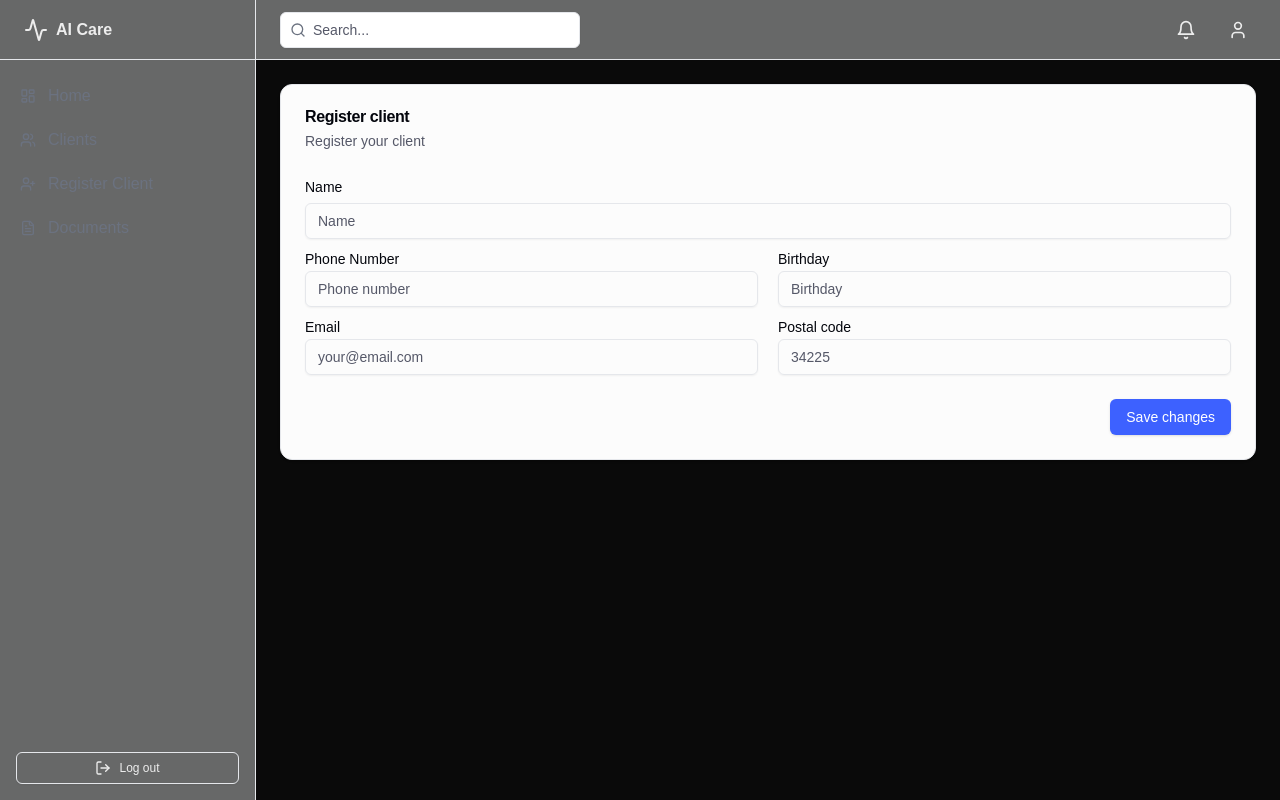
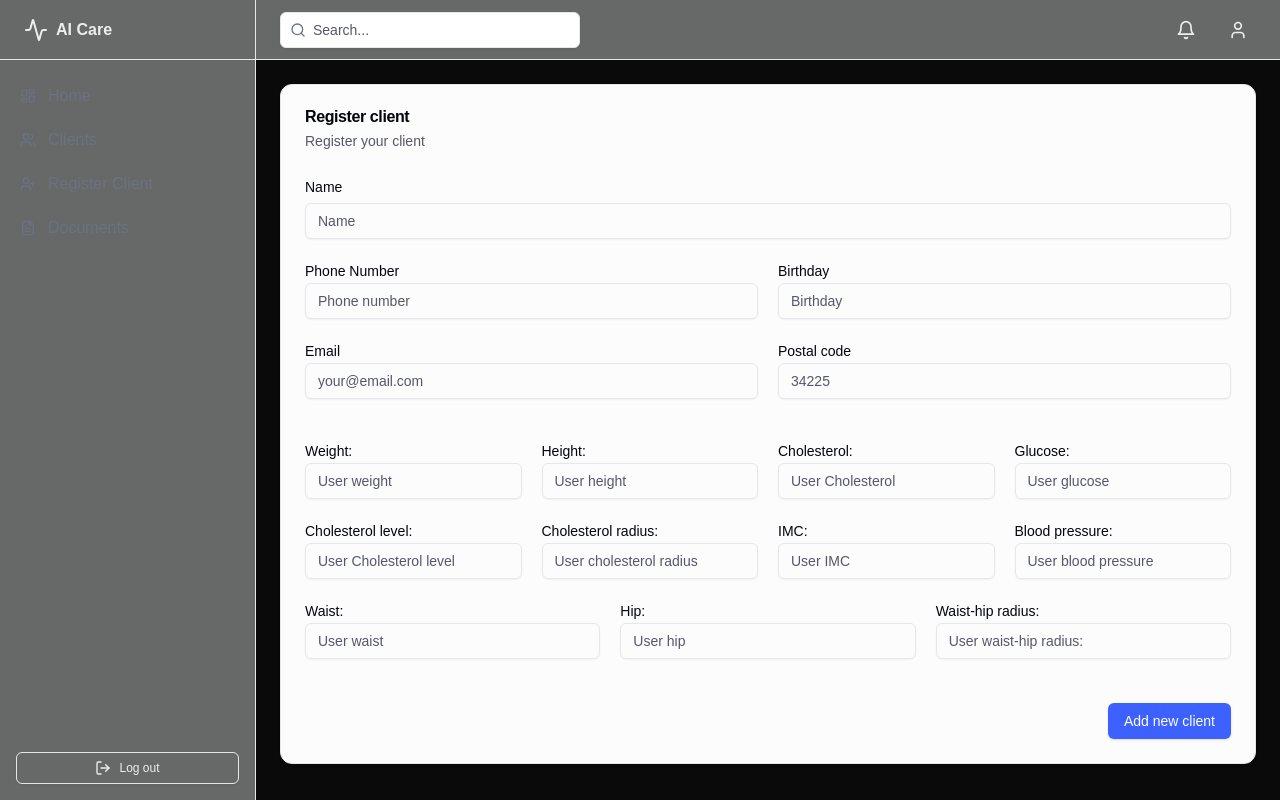
Before and after one commit to belterrwan/AICare, a Next.js app in the folder front/: page /new-client in a window 1280 px wide. Built offline with nearby package versions, Linux system fonts and the light colour scheme; sample sign-in values are in the browser's storage; what pocketbase would draw is missing.

Commit message:
form clients

```diff
--- a/front/src/components/regis/FormClients.tsx
+++ b/front/src/components/regis/FormClients.tsx
@@ -21,7 +21,8 @@ const FormClients = () => {
                 </CardDescription>
             </CardHeader>
 
-            <CardContent className="space-y-2">
+            <CardContent className="space-y-10">
+                <div className='flex flex-col gap-5'>
                     <div className="space-y-1">
                         <Label htmlFor="name">Name</Label>
                         <Input id="name" placeholder="Name" />
@@ -46,10 +47,69 @@ const FormClients = () => {
                             <Input id="postal" placeholder="34225" />
                         </div>
                     </div>
+                </div>
+
+
+                <div className='gap-5  w-full flex flex-col'>
+                    <div className='md:flex flex-row md:space-x-5'>
+                        <div className="md:w-1/2">
+                            <Label htmlFor="email">Weight:</Label>
+                            <Input id="weight" placeholder='User weight' />
+                        </div>
+                        <div className="md:w-1/2">
+                            <Label htmlFor="username">Height:</Label>
+                            <Input id="height" placeholder="User height" />
+                        </div>
+                        <div className="md:w-1/2">
+                            <Label htmlFor="email">Cholesterol:</Label>
+                            <Input id="cholesterol" placeholder='User Cholesterol' />
+                        </div>
+                        <div className="md:w-1/2">
+                            <Label htmlFor="username">Glucose:</Label>
+                            <Input id="glucose:" placeholder="User glucose" />
+                        </div>
+                    </div>
+
+                    <div className='md:flex flex-row md:space-x-5'>
+                        <div className="md:w-1/2">
+                            <Label htmlFor="email">Cholesterol level:</Label>
+                            <Input id="chl_level" placeholder='User Cholesterol level' />
+                        </div>
+                        <div className="md:w-1/2">
+                            <Label htmlFor="username">Cholesterol radius:</Label>
+                            <Input id="Chl_radius" placeholder="User cholesterol radius" />
+                        </div>
+                        <div className="md:w-1/2">
+                            <Label htmlFor="email">IMC:</Label>
+                            <Input id="imc" placeholder='User IMC' />
+                        </div>
+                        <div className="md:w-1/2">
+                            <Label htmlFor="username">Blood pressure:</Label>
+                            <Input id="bld_pressure" placeholder="User blood pressure" />
+                        </div>
+                    </div>
+
+
+                    <div className='md:flex flex-row md:space-x-5'>
+                        <div className="md:w-1/2">
+                            <Label htmlFor="email">Waist:</Label>
+                            <Input id="waist" placeholder='User waist' />
+                        </div>
+                        <div className="md:w-1/2">
+                            <Label htmlFor="username">Hip:</Label>
+                            <Input id="hip" placeholder="User hip" />
+                        </div>
+                        <div className="md:w-1/2">
+                            <Label htmlFor="username">Waist-hip radius:</Label>
+                            <Input id="wh_radius" placeholder="User waist-hip radius:" />
+                        </div>
+                    </div>
+                </div>
+
 
             </CardContent>
-            <CardFooter className='justify-end'>
-                <Button>Save changes</Button>
+            <CardFooter className='justify-end mt-5'>
+                <Button>Add new client</Button>
             </CardFooter>
         </Card>
 
```
Also changed, not shown: 1 other file (tests, documents, lock files or other folders). Lines whose indentation alone changed are shown as unchanged.
